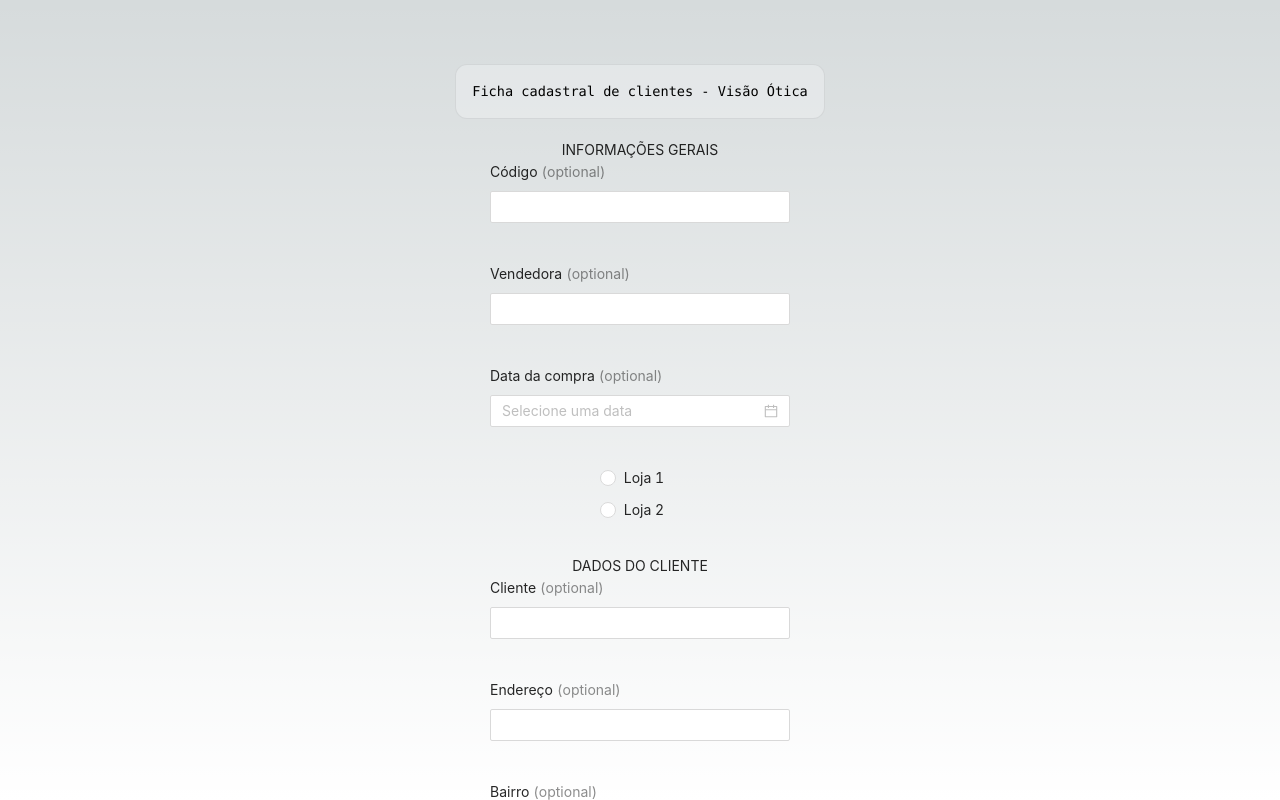
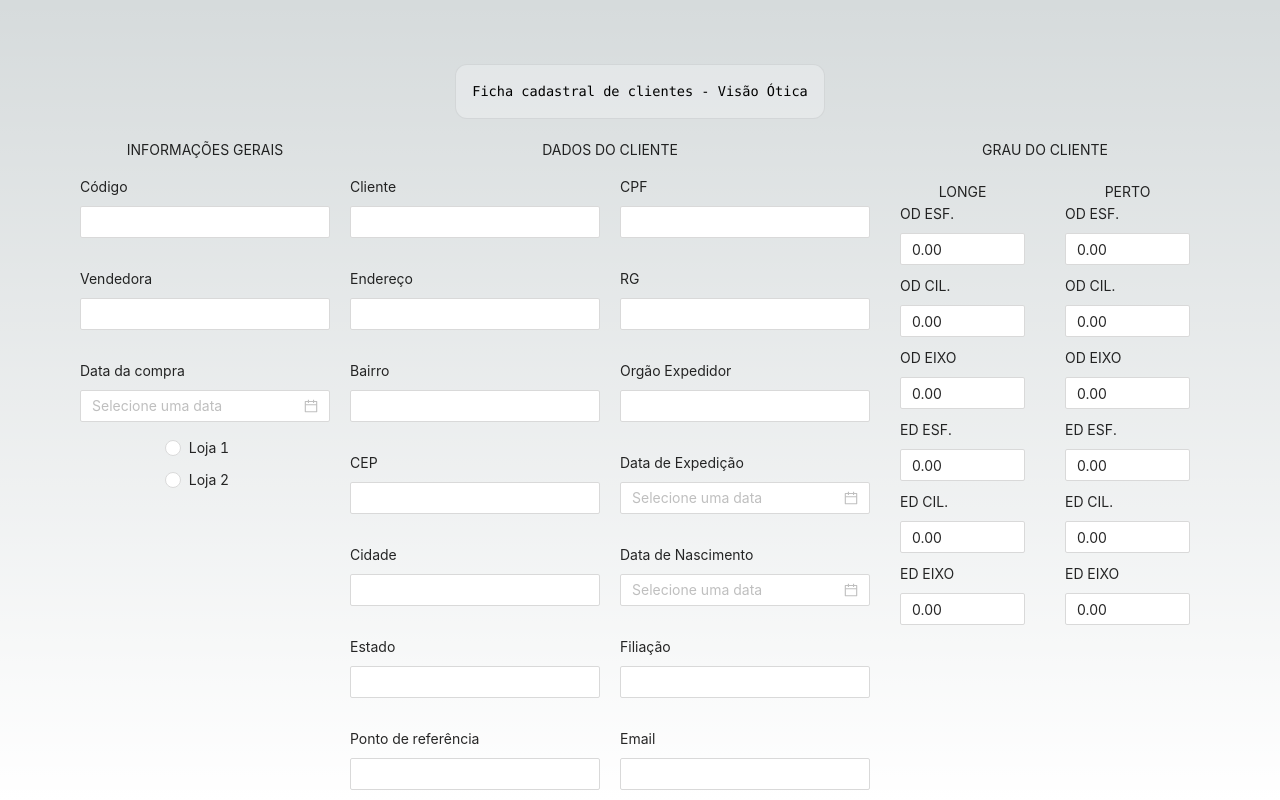
Before and after one commit to srcmarcelo/visao-otica-web, a Next.js app: page / in a window 1280 px wide. Built offline with nearby package versions, Linux system fonts and the light colour scheme.

Commit message:
form done

```diff
--- a/components/RegistrationForm/index.jsx
+++ b/components/RegistrationForm/index.jsx
@@ -33,7 +33,6 @@ export default function RegistrationForm() {
           marginBottom: '10px',
           width: '80%',
         }}
-        requiredMark='optional'
         rules={[
           {
             required: false, //change,
@@ -43,7 +42,7 @@ export default function RegistrationForm() {
       >
         <InputNumber
           style={{
-            width: 200,
+            width: 125,
           }}
           defaultValue='0'
           min='0'
@@ -67,10 +66,9 @@ export default function RegistrationForm() {
           marginBottom: '40px',
           width: '80%',
         }}
-        requiredMark='optional'
         rules={[
           {
-            required: false, //change,
+            required: false,
             message: 'Campo obrigatório!',
           },
         ]}
@@ -87,7 +85,7 @@ export default function RegistrationForm() {
       requiredMark='optional'
       rules={[
         {
-          required: false, //change
+          required: true,
           message: 'Campo obrigatório!',
         },
       ]}
@@ -95,11 +93,11 @@ export default function RegistrationForm() {
         display: 'flex',
         justifyContent: 'center',
         alignItems: 'center',
-        marginBottom: '40px',
-        width: '80%',
+        margin: '15px 10px',
+        width: '100%',
       }}
     >
-      <DatePicker style={{ width: '300px' }} placeholder='Selecione uma data' />
+      <DatePicker style={{ width: '250px' }} placeholder='Selecione uma data' />
     </Form.Item>
   );
 
@@ -116,7 +114,7 @@ export default function RegistrationForm() {
       requiredMark='optional'
       rules={[
         {
-          required: false, //change
+          required: true,
           message: 'Campo obrigatório!',
         },
       ]}
@@ -149,7 +147,7 @@ export default function RegistrationForm() {
     </Form.Item>
   );
 
-  const RenderItem = ({ label, name }) => (
+  const RenderItem = ({ label, name, optional }) => (
     <Form.Item
       label={label}
       name={name}
@@ -157,18 +155,18 @@ export default function RegistrationForm() {
         display: 'flex',
         justifyContent: 'center',
         alignItems: 'center',
-        marginBottom: '40px',
-        width: '80%',
+        margin: '15px 10px',
+        width: '100%',
       }}
-      requiredMark='optional'
+      requiredMark={optional ? '' : 'optional'}
       rules={[
         {
-          required: false, //change,
+          required: !optional,
           message: 'Campo obrigatório!',
         },
       ]}
     >
-      <Input style={{ width: '300px' }} />
+      <Input style={{ width: '250px' }} />
     </Form.Item>
   );
 
@@ -184,16 +182,46 @@ export default function RegistrationForm() {
         flexDirection: 'column',
       }}
     >
+      <div
+        style={{ display: 'flex', flexWrap: 'wrap', justifyContent: 'center' }}
+      >
+        <div
+          style={{
+            display: 'flex',
+            flexDirection: 'column',
+            alignItems: 'center',
+          }}
+        >
           <div>INFORMAÇÕES GERAIS</div>
           <RenderItem label='Código' name='code' />
           <RenderItem label='Vendedora' name='seller' />
           <RenderDateItem label='Data da compra' name='date' />
-      <RenderRadioGroupItem
-        name='store'
-        items={['Loja 1', 'Loja 2']}
-      />
+          <RenderRadioGroupItem name='store' items={['Loja 1', 'Loja 2']} />
+        </div>
 
+        <div
+          style={{
+            display: 'flex',
+            flexDirection: 'column',
+            alignItems: 'center',
+          }}
+        >
           <div>DADOS DO CLIENTE</div>
+          <div
+            style={{
+              display: 'flex',
+              alignItems: 'center',
+              flexWrap: 'wrap',
+              justifyContent: 'center',
+            }}
+          >
+            <div
+              style={{
+                display: 'flex',
+                flexDirection: 'column',
+                alignItems: 'center',
+              }}
+            >
               <RenderItem label='Cliente' name='costumer' />
               <RenderItem label='Endereço' name='address' />
               <RenderItem label='Bairro' name='neighborhood' />
@@ -203,16 +231,37 @@ export default function RegistrationForm() {
               <RenderItem label='Ponto de referência' name='ref_site' />
               <RenderItem label='Contato Fixo' name='telephone' />
               <RenderItem label='Contato Móvel' name='cellphone' />
+            </div>
+            <div
+              style={{
+                display: 'flex',
+                flexDirection: 'column',
+                alignItems: 'center',
+              }}
+            >
               <RenderItem label='CPF' name='cpf' />
               <RenderItem label='RG' name='rg' />
               <RenderItem label='Orgão Expedidor' name='rg_deliver' />
-      <RenderDateItem label='Data de Expedição' name='rg_deliver_date' />
+              <RenderDateItem
+                label='Data de Expedição'
+                name='rg_deliver_date'
+              />
               <RenderDateItem label='Data de Nascimento' name='birthday' />
               <RenderItem label='Filiação' name='parents' />
               <RenderItem label='Email' name='email' />
-      <RenderItem label='Instagram' name='instagram' />
-      <RenderItem label='Facebook' name='facebook' />
+              <RenderItem label='Instagram' name='instagram' optional={true} />
+              <RenderItem label='Facebook' name='facebook' optional={true} />
+            </div>
+          </div>
+        </div>
 
+        <div
+          style={{
+            display: 'flex',
+            flexDirection: 'column',
+            alignItems: 'center',
+          }}
+        >
           <div>GRAU DO CLIENTE</div>
           <div style={{ display: 'flex' }}>
             <div style={{ margin: '20px' }}>
@@ -234,7 +283,22 @@ export default function RegistrationForm() {
               <RenderDecimalItem label='ED EIXO' name='close_ed_x' />
             </div>
           </div>
+        </div>
 
+        <div
+          style={{
+            display: 'flex',
+            flexDirection: 'column',
+            alignItems: 'center',
+          }}
+        >
+          <div>DADOS DA VENDA</div>
+          <RenderItem label='Valor' name='value' />
+          <RenderRadioGroupItem
+            label='Forma de pagamento'
+            name='payment'
+            items={['À vista', 'Cartão', 'Crediário']}
+          />
           <RenderTextAreaItem
             label='Informaçõe Adicionais'
             name='more_information'
@@ -243,15 +307,11 @@ export default function RegistrationForm() {
             name='first_time'
             items={['Primeiro cliente', 'Indicação']}
           />
-      {recommendation && <RenderItem label='Indicado por' name='recommended' />}
-
-      <div>DADOS DA VENDA</div>
-      <RenderItem label='Valor' name='value' />
-      <RenderRadioGroupItem
-        label='Forma de pagamento'
-        name='payment'
-        items={['À vista', 'Cartão', 'Crediário']}
-      />
+          {recommendation && (
+            <RenderItem label='Indicado por' name='recommended' />
+          )}
+        </div>
+      </div>
 
       <Button htmlType='submit' type='primary'>
         Gerar Ficha
```
Lines whose indentation alone changed are shown as unchanged.
